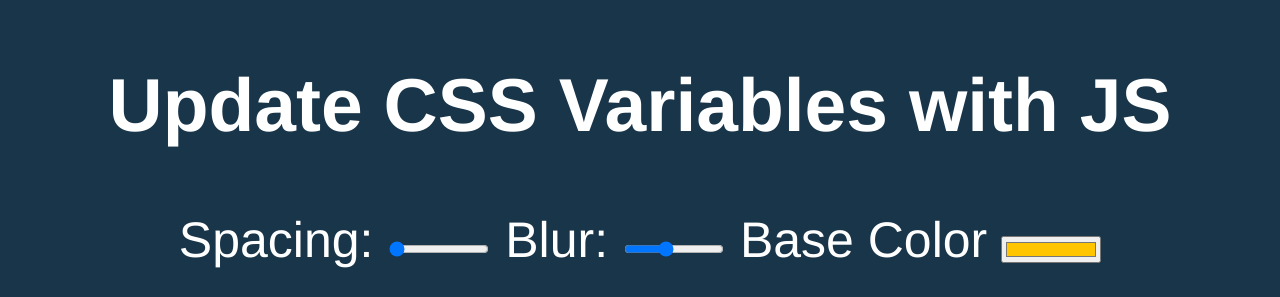
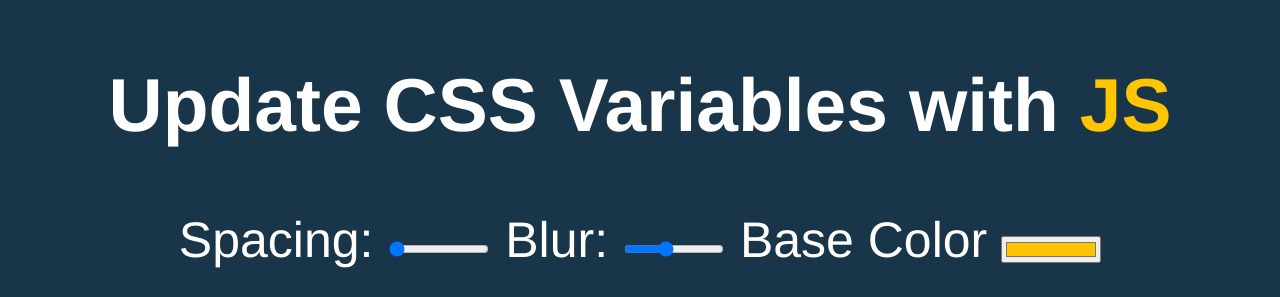
Before and after one commit to jsmartdev/css-variables, a website: page index.html in a window 1280 px wide. Shown: the top 297 px of the page. Drawn offline with Linux system fonts and the light colour scheme.

Commit message:
typo corrected

```diff
--- a/index.html
+++ b/index.html
@@ -34,7 +34,7 @@
         filter: blur(var(--blur));
     }
 
-    .h1 {
+    .hl {
         color: var(--base);
     }
 
```
Also changed, not shown: package.json (added, +19 -0 lines), 1 other file.
